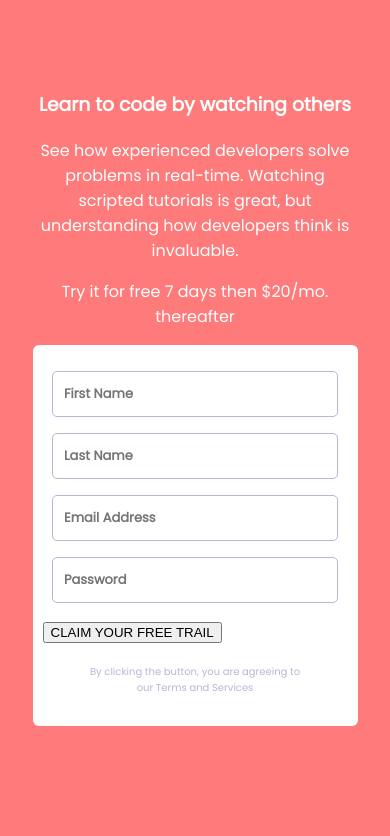
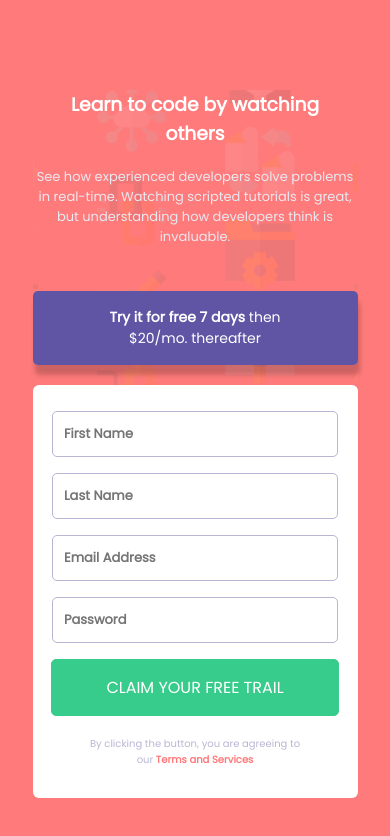
Before and after one commit to Padmasripriya/signup-form-react-component, a React (Create React App) app: page / in a window 390 px wide. Shown: the top 836 px of the page. Built offline with nearby package versions, Linux system fonts and the light colour scheme.

Commit message:
adding mobile style changes

```diff
--- a/src/Content.js
+++ b/src/Content.js
@@ -3,12 +3,12 @@ import React from "react";
 export function Content() {
     return(
         <div className="signup-form-content">
-            <h3>Learn to code by watching others</h3>
-            <p>
+            <h3 className="signup-form-title">Learn to code by watching others</h3>
+            <p className="signup-form-subtitle">
                 See how experienced developers solve problems in real-time.
                 Watching scripted tutorials is great, but understanding how developers think is invaluable.
             </p>
-            <p>Try it for free 7 days then $20/mo. thereafter</p>
+            <p className="signup-form-offer"><strong>Try it for free 7 days</strong> then $20/mo. thereafter</p>
         </div>
 
     );
--- a/src/FormComponent.js
+++ b/src/FormComponent.js
@@ -4,13 +4,13 @@ export function FormComponent() {
     return(
         <div className="signup-form">
             <form>
-                <p><input type="text" placeholder="First Name" /></p>
-                <p><input type="text" placeholder="Last Name"/></p>
-                <p><input type="email" placeholder="Email Address"/></p>
-                <p><input type="password" placeholder="Password"/></p>
-                <button>CLAIM YOUR FREE TRAIL</button>
+                <p><input type="text" placeholder="First Name" required/></p>
+                <p><input type="text" placeholder="Last Name" required/></p>
+                <p><input type="email" placeholder="Email Address" required/></p>
+                <p><input type="password" placeholder="Password" required/></p>
+                <button className="signup-form-button">CLAIM YOUR FREE TRAIL</button>
             </form>
-            <p className="signup-form-footer">By clicking the button, you are agreeing to our Terms and Services</p>
+            <p className="signup-form-footer">By clicking the button, you are agreeing to our <span style={{ color: 'hsl(0, 100%, 74%)', fontWeight: 700 }}>Terms and Services</span></p>
         </div>
     );
 }
--- a/src/index.css
+++ b/src/index.css
@@ -25,17 +25,38 @@ body {
   background-color: var(--primary-color-red);
 }
 
-body, input {
+body, input, button {
   font-family: var(--font-family);
   font-size: 16px;
 }
 
-.signup-form-compoment {
-  background-image: './public/bg-image.png';
+.signup-form-title {
+  padding: 0 25px;
+}
+
+.signup-form-subtitle {
+  font-size: 13px;
+  padding-bottom: 30px;
+  color: hsl(246deg 22.9% 93.04%);
+}
+
+.signup-form-component {
+  background-image: url('./bg-image.png');
+  background-size: cover;
+  background-position: center;
 }
 
 .signup-form-content {
   text-align: center;
+}
+
+.signup-form-offer {
+  background: var(--accent-color-blue);
+  border-radius: 5px;
+  box-shadow: 2px 10px 5px #04040433;
+  padding: 16px 46px;
+  font-size: 14px;
+  margin-bottom: 20px;
 }
 
 .signup-form {
@@ -56,6 +77,16 @@ body, input {
     display: block;
 }
 
+.signup-form-button {
+  display: block;
+  margin: 0 auto;
+  background: var(--primary-color-green);
+  color: white;
+  border: 1px solid var(--primary-color-green);
+  border-radius: 5px;
+  padding: 15px 54px;
+}
+
 .signup-form-footer {
   color: var(--netural-color-grayish-blue);
   text-align: center;
```
Also changed, not shown: src/bg-image.png (renamed from public/bg-image.png).
